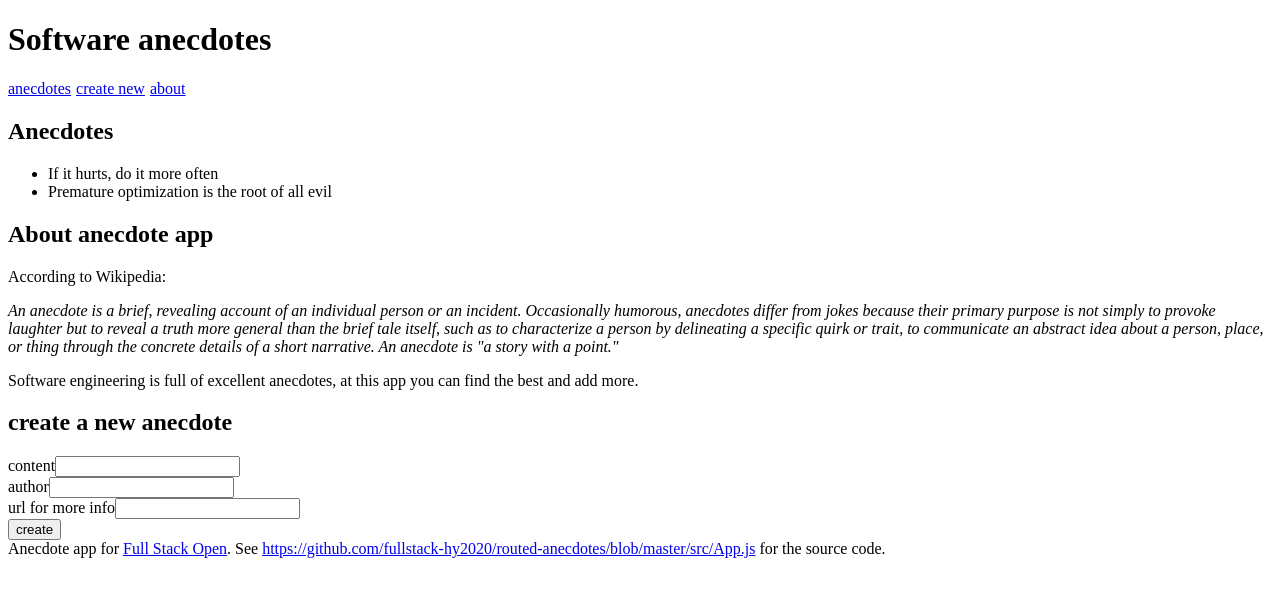
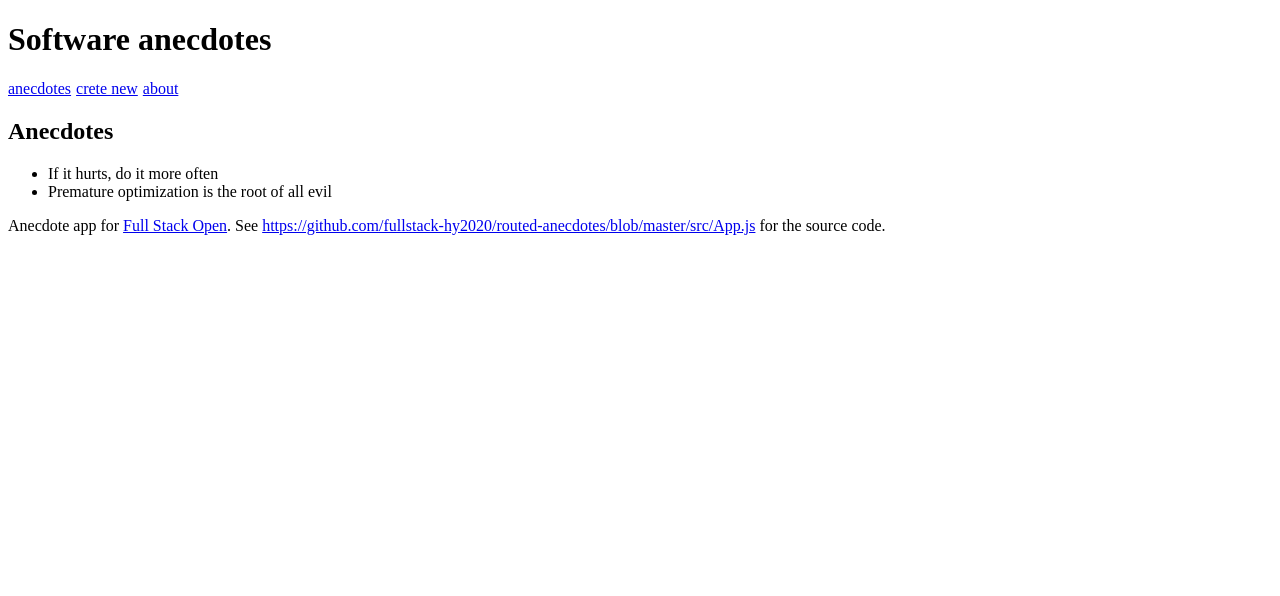
Before and after one commit to vikram42003/FSO-Part7, a React (Vite) app in the folder routed-anecdotes/: page / in a window 1280 px wide. Shown: the top 596 px of the page. Built offline with nearby package versions, Linux system fonts and the light colour scheme.

Commit message:
7.1 - feat: add routes corresponding to links in Menu component using React Router
- chore: update and configure eslint

```diff
--- a/routed-anecdotes/src/App.jsx
+++ b/routed-anecdotes/src/App.jsx
@@ -1,64 +1,71 @@
-import { useState } from 'react'
+import { useState } from "react";
+import { Link, NavLink, Route, Routes } from "react-router-dom";
 
 const Menu = () => {
   const padding = {
-    paddingRight: 5
-  }
+    paddingRight: 5,
+  };
   return (
     <div>
-      <a href='#' style={padding}>anecdotes</a>
-      <a href='#' style={padding}>create new</a>
-      <a href='#' style={padding}>about</a>
+      <NavLink to="/" style={padding}>anecdotes</NavLink>
+      <NavLink to="/create" style={padding}>crete new</NavLink>
+      <NavLink to="/about" style={padding}>about</NavLink>
     </div>
-  )
-}
+  );
+};
 
 const AnecdoteList = ({ anecdotes }) => (
   <div>
     <h2>Anecdotes</h2>
     <ul>
-      {anecdotes.map(anecdote => <li key={anecdote.id} >{anecdote.content}</li>)}
+      {anecdotes.map(anecdote => (
+        <li key={anecdote.id}>{anecdote.content}</li>
+      ))}
     </ul>
   </div>
-)
+);
 
 const About = () => (
   <div>
     <h2>About anecdote app</h2>
     <p>According to Wikipedia:</p>
 
-    <em>An anecdote is a brief, revealing account of an individual person or an incident.
-      Occasionally humorous, anecdotes differ from jokes because their primary purpose is not simply to provoke laughter but to reveal a truth more general than the brief tale itself,
-      such as to characterize a person by delineating a specific quirk or trait, to communicate an abstract idea about a person, place, or thing through the concrete details of a short narrative.
-      An anecdote is "a story with a point."</em>
+    <em>
+      An anecdote is a brief, revealing account of an individual person or an incident. Occasionally humorous, anecdotes
+      differ from jokes because their primary purpose is not simply to provoke laughter but to reveal a truth more
+      general than the brief tale itself, such as to characterize a person by delineating a specific quirk or trait, to
+      communicate an abstract idea about a person, place, or thing through the concrete details of a short narrative. An
+      anecdote is &quot;a story with a point.&quot;
+    </em>
 
     <p>Software engineering is full of excellent anecdotes, at this app you can find the best and add more.</p>
   </div>
-)
+);
 
 const Footer = () => (
   <div>
-    Anecdote app for <a href='https://fullstackopen.com/'>Full Stack Open</a>.
+    Anecdote app for <a href="https://fullstackopen.com/">Full Stack Open</a>. See{" "}
+    <a href="https://github.com/fullstack-hy2020/routed-anecdotes/blob/master/src/App.js">
+      https://github.com/fullstack-hy2020/routed-anecdotes/blob/master/src/App.js
+    </a>{" "}
+    for the source code.
+  </div>
+);
 
-    See <a href='https://github.com/fullstack-hy2020/routed-anecdotes/blob/master/src/App.js'>https://github.com/fullstack-hy2020/routed-anecdotes/blob/master/src/App.js</a> for the source code.
-  </div>
-)
+const CreateNew = props => {
+  const [content, setContent] = useState("");
+  const [author, setAuthor] = useState("");
+  const [info, setInfo] = useState("");
 
-const CreateNew = (props) => {
-  const [content, setContent] = useState('')
-  const [author, setAuthor] = useState('')
-  const [info, setInfo] = useState('')
-
-
-  const handleSubmit = (e) => {
-    e.preventDefault()
+  const handleSubmit = e => {
+    e.preventDefault();
     props.addNew({
       content,
       author,
       info,
-      votes: 0
-    })
-  }
+      votes: 0,
+    });
+  };
 
   return (
     <div>
@@ -66,72 +73,74 @@ const CreateNew = (props) => {
       <form onSubmit={handleSubmit}>
         <div>
           content
-          <input name='content' value={content} onChange={(e) => setContent(e.target.value)} />
+          <input name="content" value={content} onChange={e => setContent(e.target.value)} />
         </div>
         <div>
           author
-          <input name='author' value={author} onChange={(e) => setAuthor(e.target.value)} />
+          <input name="author" value={author} onChange={e => setAuthor(e.target.value)} />
         </div>
         <div>
           url for more info
-          <input name='info' value={info} onChange={(e)=> setInfo(e.target.value)} />
+          <input name="info" value={info} onChange={e => setInfo(e.target.value)} />
         </div>
         <button>create</button>
       </form>
     </div>
-  )
-
-}
+  );
+};
 
 const App = () => {
   const [anecdotes, setAnecdotes] = useState([
     {
-      content: 'If it hurts, do it more often',
-      author: 'Jez Humble',
-      info: 'https://martinfowler.com/bliki/FrequencyReducesDifficulty.html',
+      content: "If it hurts, do it more often",
+      author: "Jez Humble",
+      info: "https://martinfowler.com/bliki/FrequencyReducesDifficulty.html",
       votes: 0,
-      id: 1
+      id: 1,
     },
     {
-      content: 'Premature optimization is the root of all evil',
-      author: 'Donald Knuth',
-      info: 'http://wiki.c2.com/?PrematureOptimization',
+      content: "Premature optimization is the root of all evil",
+      author: "Donald Knuth",
+      info: "http://wiki.c2.com/?PrematureOptimization",
       votes: 0,
-      id: 2
-    }
-  ])
+      id: 2,
+    },
+  ]);
 
-  const [notification, setNotification] = useState('')
+  const [notification, setNotification] = useState("");
 
-  const addNew = (anecdote) => {
-    anecdote.id = Math.round(Math.random() * 10000)
-    setAnecdotes(anecdotes.concat(anecdote))
-  }
+  const addNew = anecdote => {
+    anecdote.id = Math.round(Math.random() * 10000);
+    setAnecdotes(anecdotes.concat(anecdote));
+  };
 
-  const anecdoteById = (id) =>
-    anecdotes.find(a => a.id === id)
+  const anecdoteById = id => anecdotes.find(a => a.id === id);
 
-  const vote = (id) => {
-    const anecdote = anecdoteById(id)
+  const vote = id => {
+    const anecdote = anecdoteById(id);
 
     const voted = {
       ...anecdote,
-      votes: anecdote.votes + 1
-    }
+      votes: anecdote.votes + 1,
+    };
 
-    setAnecdotes(anecdotes.map(a => a.id === id ? voted : a))
-  }
+    setAnecdotes(anecdotes.map(a => (a.id === id ? voted : a)));
+  };
 
   return (
     <div>
       <h1>Software anecdotes</h1>
       <Menu />
-      <AnecdoteList anecdotes={anecdotes} />
-      <About />
-      <CreateNew addNew={addNew} />
+
+      <Routes>
+        <Route path="/" element={<AnecdoteList anecdotes={anecdotes} />} />
+        <Route path="/about" element={<About />} />
+        <Route path="/create" element={<CreateNew />} />
+      </Routes>
+
       <Footer />
     </div>
-  )
-}
+  );
+};
 
-export default App
+export default App;
--- a/routed-anecdotes/src/main.jsx
+++ b/routed-anecdotes/src/main.jsx
@@ -1,5 +1,11 @@
-import React from 'react'
-import ReactDOM from 'react-dom/client'
-import App from './App'
+import React from "react";
+import ReactDOM from "react-dom/client";
+import { BrowserRouter } from "react-router-dom";
 
-ReactDOM.createRoot(document.getElementById('root')).render(<App />)
+import App from "./App";
+
+ReactDOM.createRoot(document.getElementById("root")).render(
+  <BrowserRouter>
+    <App />
+  </BrowserRouter>
+);
```
Also changed, not shown: routed-anecdotes/eslint.config.js (added, +17 -0 lines), routed-anecdotes/package.json (+6 -3 lines), routed-anecdotes/.eslintrc.cjs (deleted), 1 other file (tests, documents, lock files or other folders).
